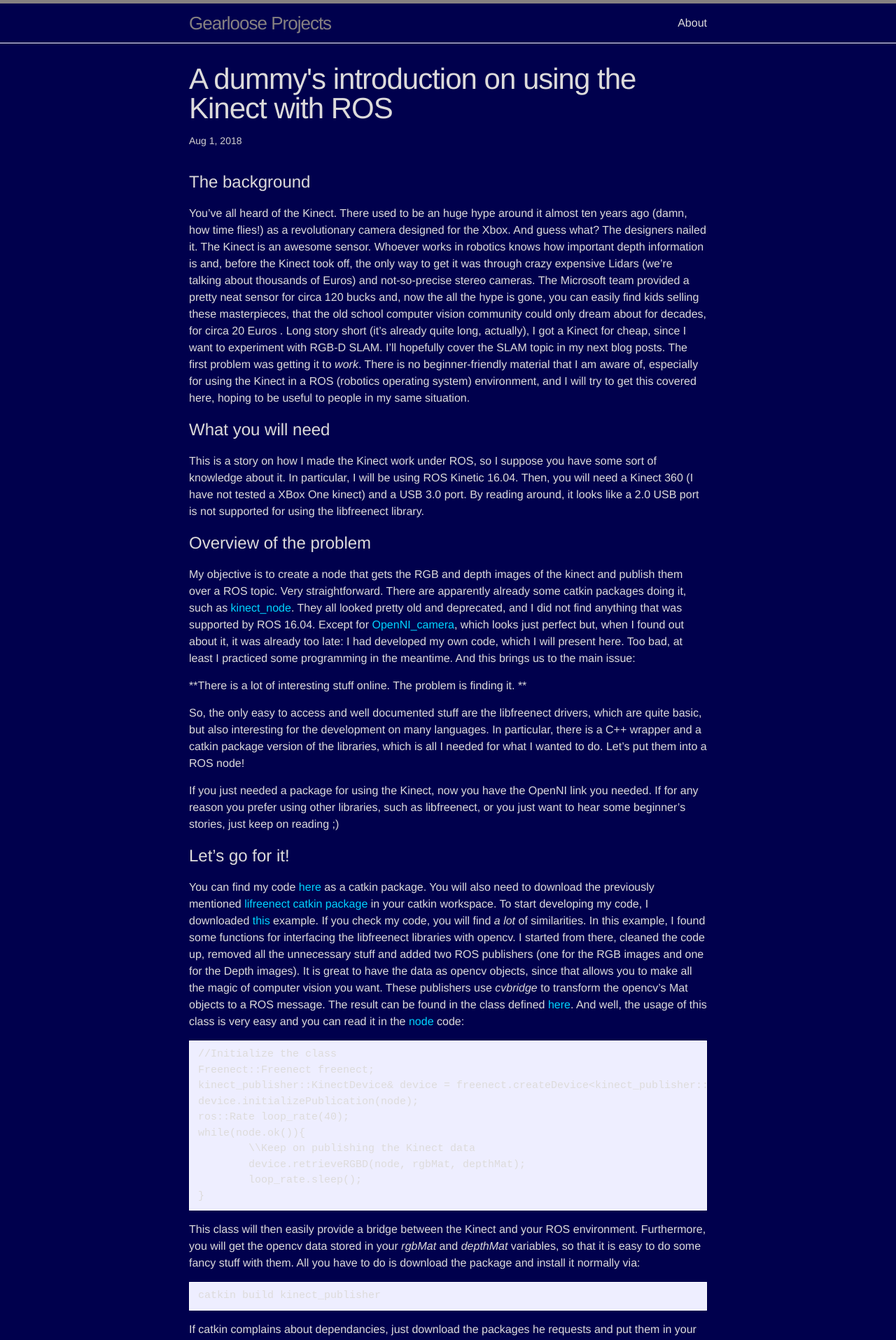
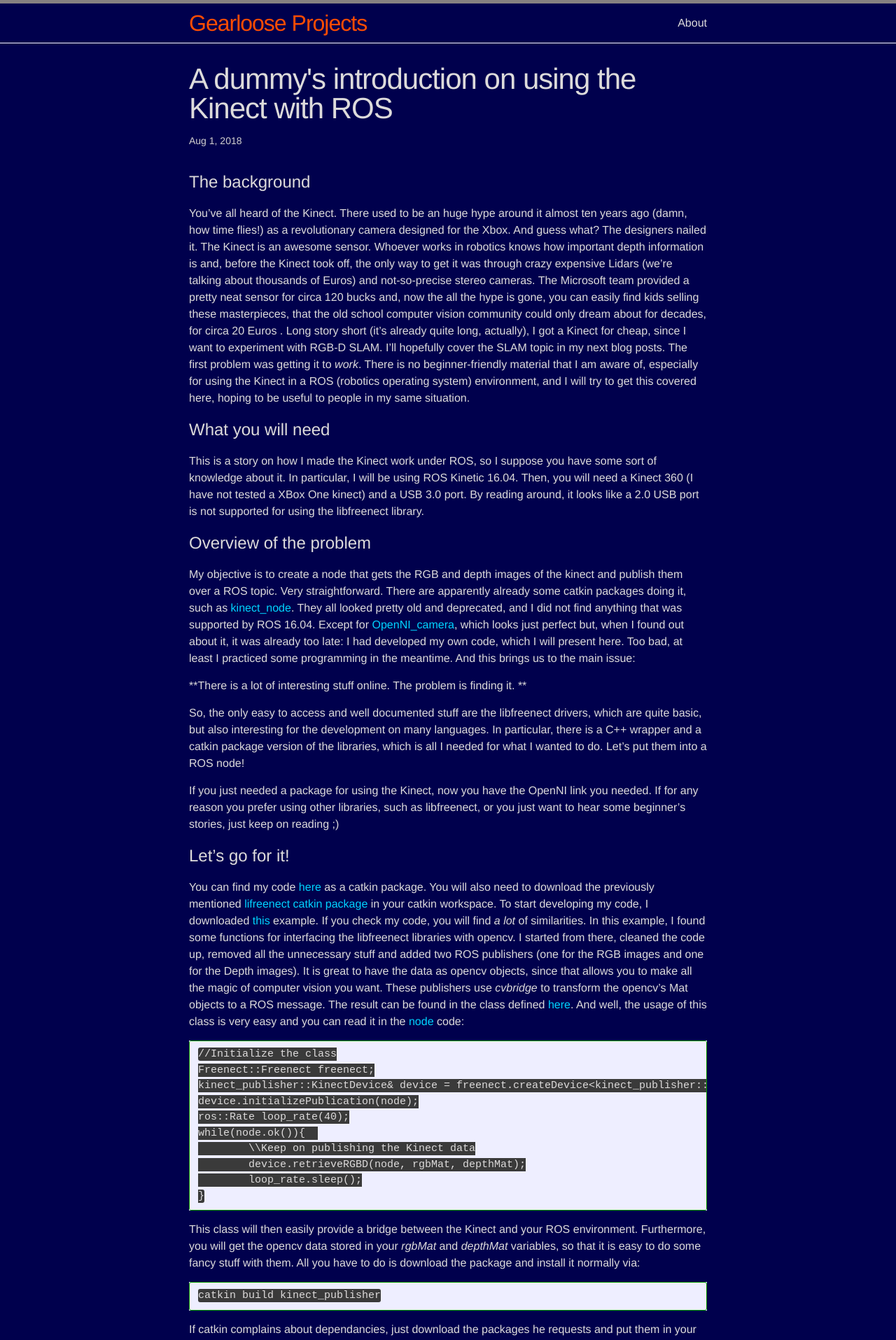
Before and after one commit to bemilio/bemilio.github.io, a Jekyll site: the page built from _posts/2018-08-01-Using Kinect under ROS.markdown, in a window 1280 px wide. Shown: the top 1915 px of the page at 70% size. Built offline with Jekyll 4.4.1, drawn with Linux system fonts in a browser that asks for light colours.

Commit message:
changed colours

```diff
--- a/_sass/_base.scss
+++ b/_sass/_base.scss
@@ -130,9 +130,9 @@ blockquote {
 pre,
 code {
     font-size: 15px;
-    border: 1px solid $grey-color-light;
+    border: 1px solid #059b00;
     border-radius: 3px;
-    background-color: #eef;
+    background-color: #3a3a3a;
 }
 
 code {
--- a/_sass/_layout.scss
+++ b/_sass/_layout.scss
@@ -11,7 +11,7 @@
 }
 
 .site-title {
-    font-size: 26px;
+    font-size: 32px;
     font-weight: 300;
     line-height: 56px;
     letter-spacing: -1px;
@@ -20,7 +20,7 @@
 
     &,
     &:visited {
-        color: $grey-color-dark;
+        color: #ff4c00;
     }
 }
 
```
